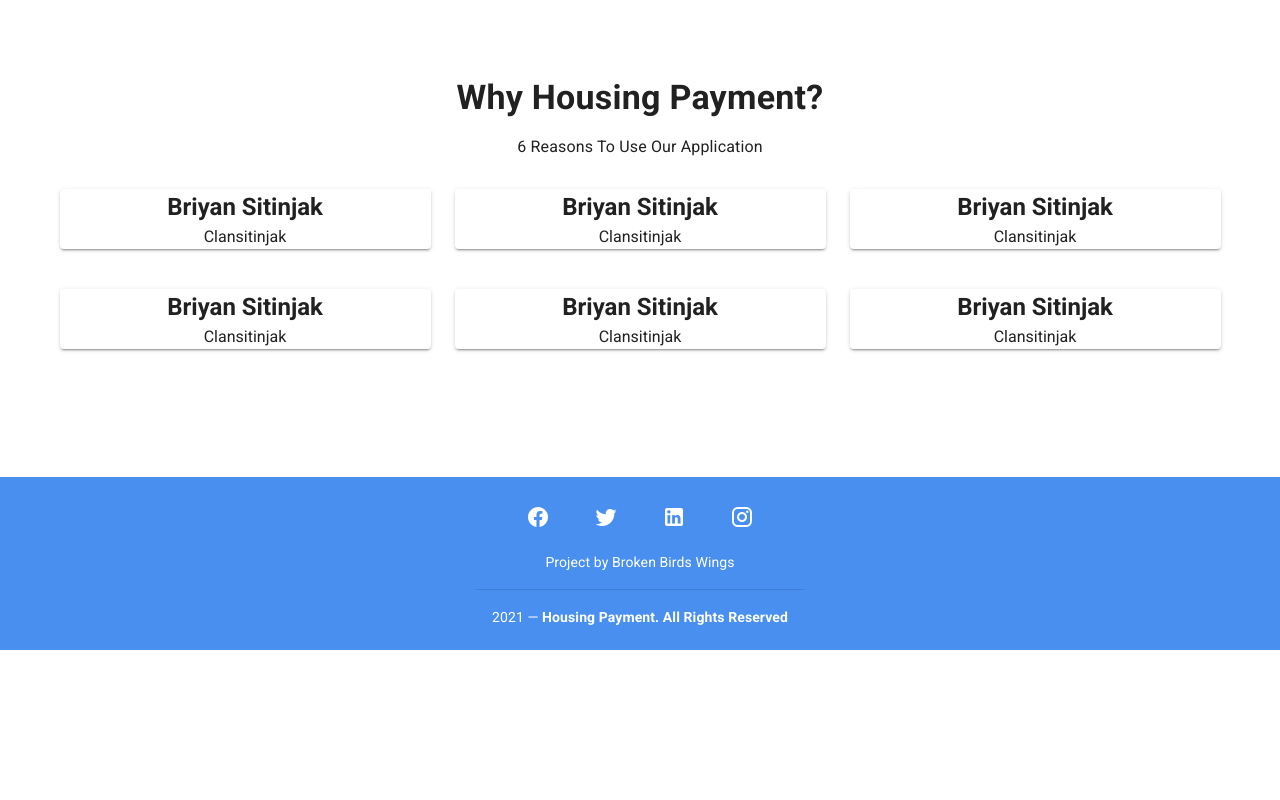
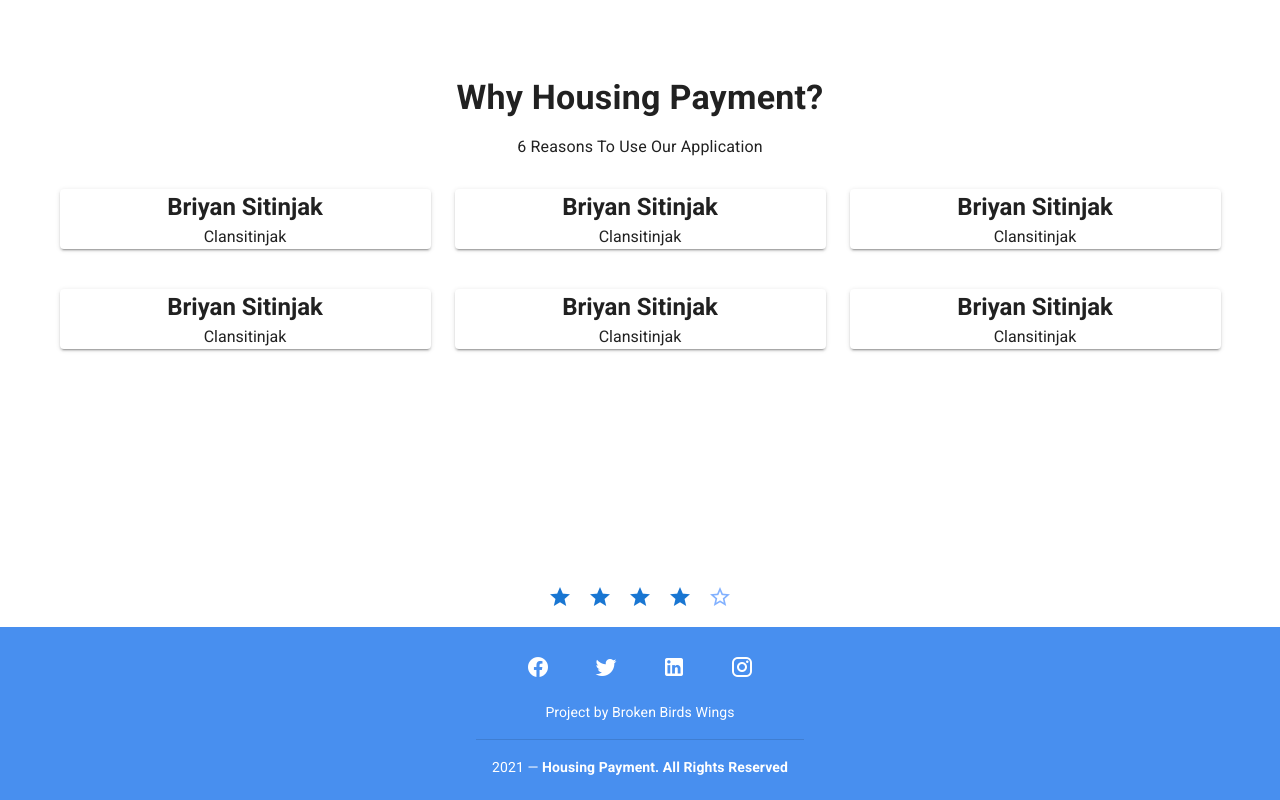
Before and after one commit to BriyanSitinjak/vuetify-tutorial, a Vue app in the folder vuetify-tutorial/: page / in a window 1280 px wide. Shown: the part 1307-2107 px from the top of the page. Before the commit the page ends 1957 px from the top, so only its background shows below. Built offline with nearby package versions, Linux system fonts and the light colour scheme.

Commit message:
rate home

```diff
--- a/vuetify-tutorial/src/components/AppHome.vue
+++ b/vuetify-tutorial/src/components/AppHome.vue
@@ -154,6 +154,16 @@
       </v-row>
     </v-container>
     </div>
+
+    <div class="text-center" style="margin:100px 20px 10px 20px;">
+      <v-rating
+      v-model="rating"
+      hover
+      icon-label="custom icon label text {0} of {1}"
+      >
+      </v-rating>
+    </div>
+
   </v-app>
 </template>
 
@@ -175,6 +185,7 @@ export default {
           src: "https://cdn.vuetifyjs.com/images/carousel/planet.jpg",
         },
       ],
+      rating: 4,
     };
   },
 };
```
